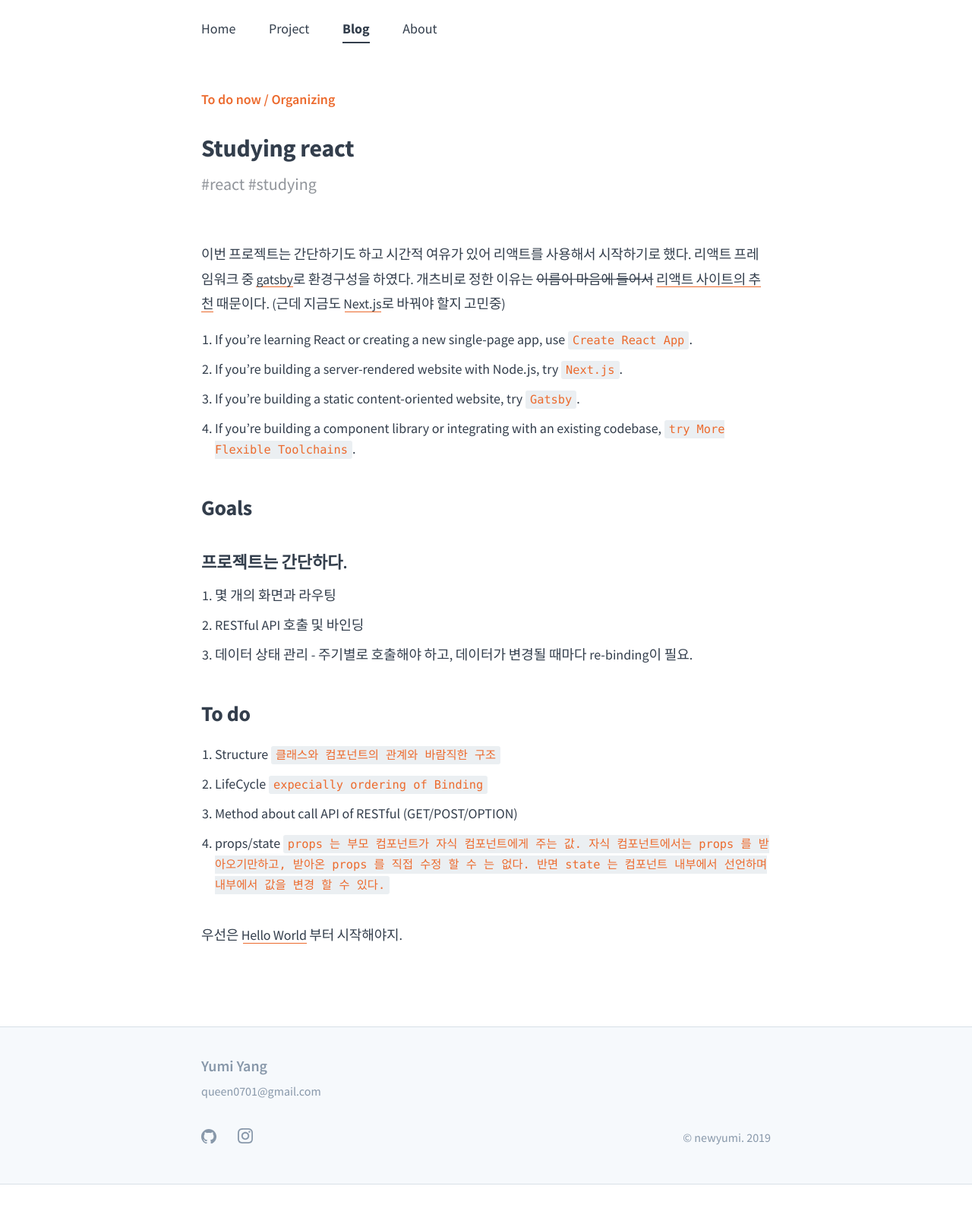
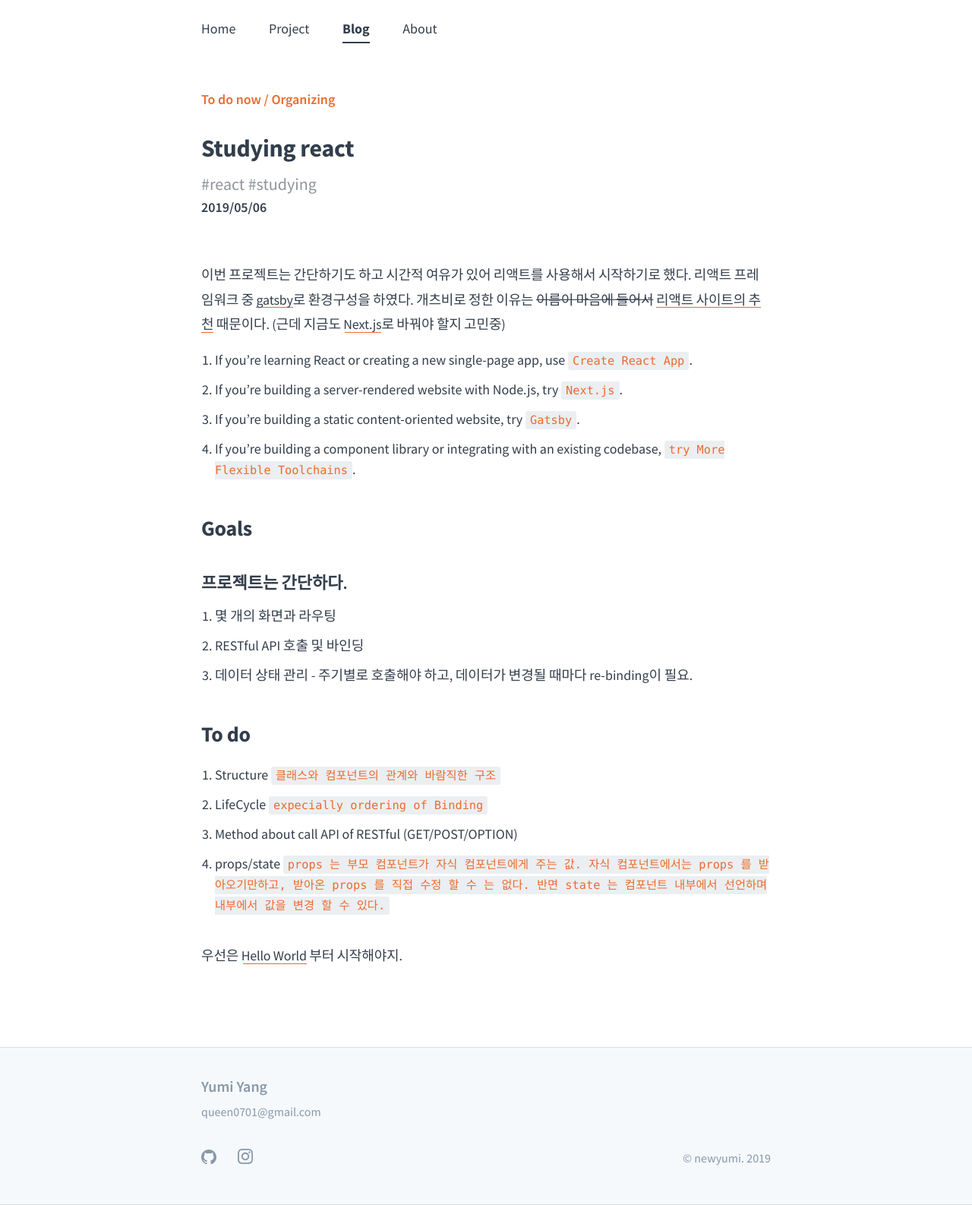
Before and after one commit to newyumi/newyumi.github.io, a Jekyll site: the page built from blog/react/index.md, in a window 1280 px wide. Shown: the whole page at 76% size. Built offline with Jekyll 4.4.1, drawn with Linux system fonts in a browser that asks for light colours; comment, search, counter and statistics services are not loaded; before the commit the page ends 1559 px from its top, so only the background shows below that.

Commit message:
ADDED date in post

```diff
--- a/_layouts/post.html
+++ b/_layouts/post.html
@@ -20,6 +20,9 @@ layout: default
         <h2 class="post-subtitle">
             {{ page.subtitle }}
         </h2>
+        <h3 class="post-date">
+            {{page.date}}
+        </h3>
     </div>
 
     <!--포트폴리오 상단 정보-->
--- a/_sass/_post.scss
+++ b/_sass/_post.scss
@@ -278,10 +278,21 @@ sup {
 }
 
 .post-info>h2.post-subtitle {
-    padding: 0 0 60px 0;
+    padding: 0 0 0 0;
     font-weight: 400;
     font-size: 22px;
     color: $grey-1;
+    line-height: 1.5;
+
+    @media (max-width: $break-small) {
+        font-size: 20px;
+        padding: 0 0 0 0;
+    }
+}
+
+.post-info>h3.post-date {
+    padding: 0 0 60px 0;
+    font-size: 18px;
     line-height: 1.5;
 
     @media (max-width: $break-small) {
--- a/blog/react/index.md
+++ b/blog/react/index.md
@@ -8,7 +8,8 @@ text: true
 author: "Yumi Yang"
 post-header: false
 header-img: "electron/img/header.jpg"
-order: 2
+order: 2,
+date: 2019/05/06
 comments: true
 ---
 
```
Also changed, not shown: blog/electron/index.md (+1 -0 lines).
